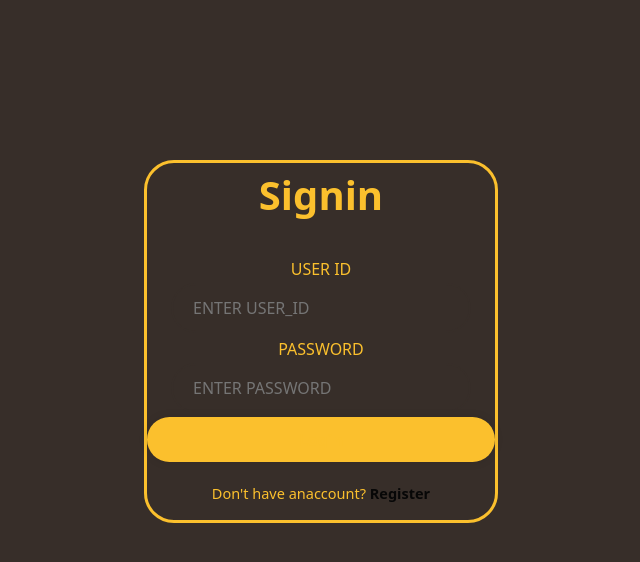
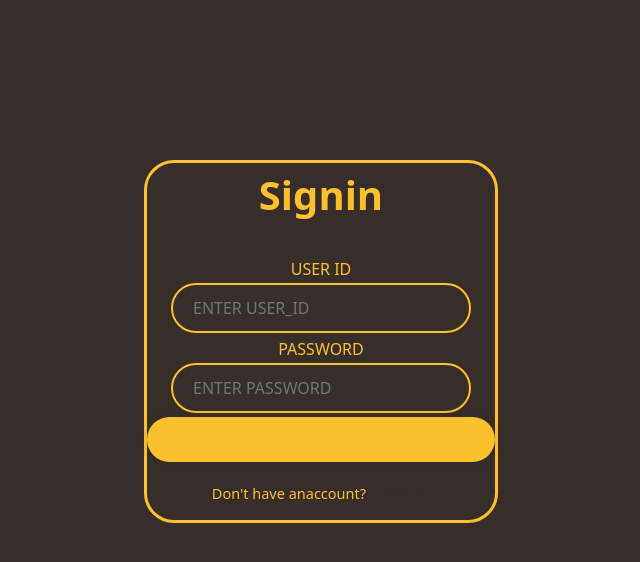
Before and after one commit to AhyanAslam/PROJECT, a Flask app: page /signin in a window 1280 px wide. Shown: the top 562 px of the page, without its empty margins (356-996 px from the left). Run offline with Flask 3, Linux system fonts and the light colour scheme.

Commit message:
minor changes

```diff
--- a/note.txt
+++ b/note.txt
@@ -1,3 +1,7 @@
 Hi, this is my first notehi
 
 heloo
+
+hello ellooo looooo ooooo
+
+iii aammmm ifrahh
--- a/static/notepad.css
+++ b/static/notepad.css
@@ -14,8 +14,8 @@ textarea {
 
 textarea:focus {
     outline: none;
-    border-color: #ff0000; /* Highlight border on focus */
-    box-shadow: 0 0 8px rgb(255, 0, 0);
+    border-color: #2b1807 ; /* Highlight border on focus */
+    box-shadow: #2b1807;
 }
 body{
     background-color: #fbc02d;
--- a/static/signin.css
+++ b/static/signin.css
@@ -79,7 +79,7 @@ button:hover {
     background: transparent;
     border: none;
     outline: none;
-    border: 2px solid var(--bg-color);
+    border: 2px solid var(--main-color);
     border-radius: 40px;
     font-size: 16px;
     color: var(--main-color);
@@ -129,7 +129,7 @@ button:hover {
 }
 
 .register-link p a {
-    color: var(--text-color);
+    color: var(--bg-color);
     text-decoration: none;
     font-weight: 600;
 }
--- a/static/style.css
+++ b/static/style.css
@@ -451,9 +451,9 @@ a:hover {
     transform: rotate(13deg);
     background-color: white;
   }
-.content{
+.servicesmainheading .content{
     position: absolute;
-    left: 110px;
+    /*left: 110px;*/
 }
 .servicesmainheading{
     position: relative;
--- a/users.json
+++ b/users.json
@@ -14,5 +14,9 @@
     {
         "user_id": "ifrah",
         "password": "1234567"
+    },
+    {
+        "user_id": "ahyannnn",
+        "password": "246810"
     }
 ]
```
